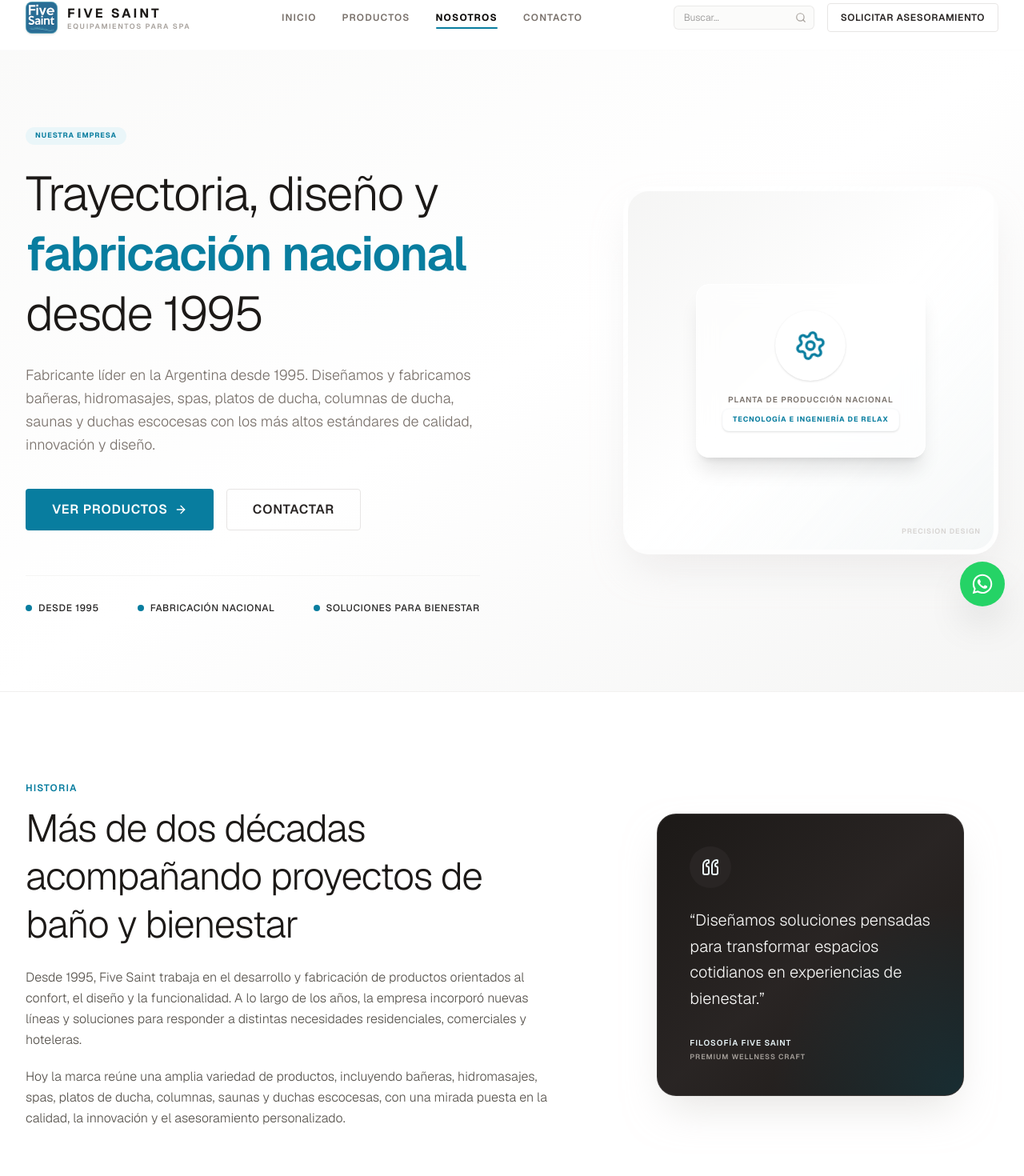
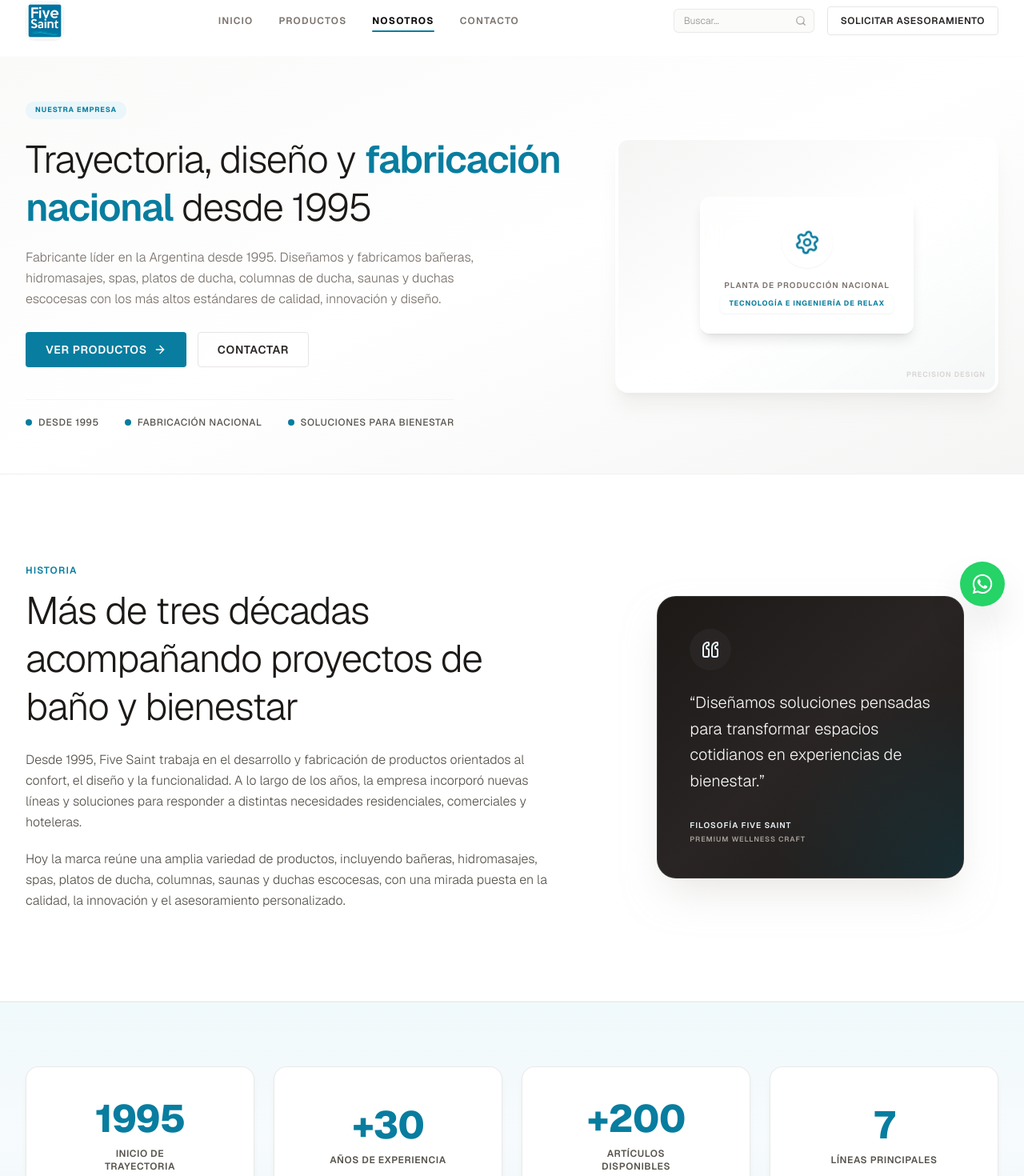
Before and after one commit to yoelzoff98/FiveSaint, a Next.js app: page /nosotros in a window 1280 px wide. Shown: the part 18-1488 px from the top of the page at 80% size. Built offline with nearby package versions, Linux system fonts and the light colour scheme.

Commit message:
fix(landing): ajustes visuales y de contenido solicitados por Five Saint

```diff
--- a/src/components/about/AboutHero.tsx
+++ b/src/components/about/AboutHero.tsx
@@ -12,31 +12,31 @@
  */
 export function AboutHero() {
   return (
-    <section className="relative overflow-hidden bg-gradient-to-br from-stone-50 via-white to-stone-100 py-16 sm:py-24 border-b border-stone-200/50">
+    <section className="relative overflow-hidden bg-gradient-to-br from-stone-50 via-white to-stone-100 py-8 sm:py-12 lg:py-14 border-b border-stone-200/50">
       {/* Gradiente acuático difuso de fondo */}
       <div className="absolute inset-0 -z-10 bg-[radial-gradient(45rem_40rem_at_top_right,theme(colors.accent-soft/15%),transparent)]" />
 
-      <Container className="grid grid-cols-1 lg:grid-cols-12 gap-10 lg:gap-16 items-center">
+      <Container className="grid grid-cols-1 lg:grid-cols-12 gap-8 lg:gap-12 items-center">
 
         {/* Columna Izquierda: Información de Trayectoria y Botonera */}
-        <div className="lg:col-span-7 flex flex-col gap-6 text-left items-start">
+        <div className="lg:col-span-7 flex flex-col gap-4 sm:gap-5 text-left items-start">
           <Badge variant="primary" className="uppercase tracking-widest text-[9px] font-bold px-3 py-1">
             Nuestra empresa
           </Badge>
 
-          <h1 className="text-3.5xl font-light tracking-tight text-stone-900 sm:text-5xl lg:text-6xl leading-tight max-w-2xl">
+          <h1 className="text-3xl font-light tracking-tight text-stone-900 sm:text-4xl lg:text-5xl leading-tight max-w-2xl">
             Trayectoria, diseño y <span className="font-semibold text-accent-deep">fabricación nacional</span> desde {siteConfig.foundedYear}
           </h1>
 
-          <p className="text-base sm:text-lg font-light text-stone-500 leading-relaxed max-w-xl">
+          <p className="text-sm sm:text-base font-light text-stone-500 leading-relaxed max-w-xl">
             {siteConfig.description}
           </p>
 
           {/* Botones de Navegación CTA */}
-          <div className="mt-4 flex flex-wrap gap-4 w-full sm:w-auto">
+          <div className="mt-2 flex flex-wrap gap-3.5 w-full sm:w-auto">
             <Button
               variant="primary"
-              size="lg"
+              size="md"
               className="w-full sm:w-auto uppercase tracking-wider font-semibold group cursor-pointer"
               asChild
             >
@@ -48,7 +48,7 @@
 
             <Button
               variant="outline"
-              size="lg"
+              size="md"
               className="w-full sm:w-auto uppercase tracking-wider font-semibold cursor-pointer"
               asChild
             >
@@ -57,7 +57,7 @@
           </div>
 
           {/* Micro-datos rápidos al pie */}
-          <div className="mt-8 pt-8 border-t border-stone-100 flex flex-wrap gap-6 sm:gap-12 text-stone-650 text-xs font-medium uppercase tracking-wider">
+          <div className="mt-5 pt-5 border-t border-stone-100 flex flex-wrap gap-5 sm:gap-8 text-stone-600 text-xs font-medium uppercase tracking-wider">
             <div className="flex items-center gap-2">
               <div className="h-2 w-2 rounded-full bg-accent-deep" />
               <span>Desde {siteConfig.foundedYear}</span>
@@ -73,27 +73,27 @@
           </div>
         </div>
 
-        {/* Columna Derecha: Placeholder Visual Premium de Fábrica */}
-        <div className="lg:col-span-5 relative w-full h-[320px] sm:h-[400px] lg:h-[460px] rounded-[2rem] overflow-hidden border-[6px] border-white/80 shadow-2xl shadow-stone-300/40 bg-gradient-to-br from-stone-100 via-white to-accent-soft/20 flex items-center justify-center group">
+        {/* Columna Derecha: Tarjeta Visual de Fábrica Nacional */}
+        <div className="lg:col-span-5 relative w-full h-[250px] sm:h-[280px] lg:h-[320px] rounded-2xl overflow-hidden border-4 border-white/90 shadow-xl shadow-stone-300/30 bg-gradient-to-br from-stone-100 via-white to-accent-soft/20 flex items-center justify-center group">
           <div className="absolute inset-0 bg-[radial-gradient(ellipse_at_center,_var(--tw-gradient-stops))] from-accent-soft/30 via-transparent to-transparent -z-10 opacity-70 group-hover:opacity-100 transition-opacity duration-700" />
 
-          <div className="relative flex flex-col items-center justify-center text-center p-8 gap-4 bg-white/60 backdrop-blur-md rounded-2xl border border-white shadow-xl transform group-hover:scale-105 transition-all duration-500">
-            <div className="rounded-full bg-white p-6 shadow-sm relative group-hover:shadow-md transition-shadow">
-              <Settings className="h-10 w-10 text-accent-deep animate-spin-slow" aria-hidden="true" />
+          <div className="relative flex flex-col items-center justify-center text-center p-6 gap-3.5 bg-white/80 backdrop-blur-md rounded-xl border border-white shadow-lg transform group-hover:scale-102 transition-all duration-500 max-w-[280px] sm:max-w-xs">
+            <div className="rounded-full bg-white p-4 shadow-xs relative group-hover:shadow-md transition-shadow">
+              <Settings className="h-8 w-8 text-accent-deep animate-spin-slow" aria-hidden="true" />
             </div>
 
             <div className="flex flex-col gap-1">
               <span className="text-[10px] uppercase tracking-widest font-semibold text-stone-500">
                 Planta de Producción Nacional
               </span>
-              <span className="text-[9px] uppercase tracking-widest font-bold text-accent-deep bg-white px-3 py-1.5 rounded-lg shadow-sm border border-accent-soft/20">
+              <span className="text-[9px] uppercase tracking-widest font-bold text-accent-deep bg-white px-2.5 py-1 rounded-md shadow-xs border border-accent-soft/20">
                 Tecnología e Ingeniería de Relax
               </span>
             </div>
           </div>
 
           {/* Sello de Marca de Agua */}
-          <span className="absolute bottom-4 right-4 text-[9px] uppercase tracking-widest font-semibold text-stone-300">
+          <span className="absolute bottom-3 right-3 text-[9px] uppercase tracking-widest font-semibold text-stone-300">
             Precision Design
           </span>
         </div>
--- a/src/components/about/AboutStatsSection.tsx
+++ b/src/components/about/AboutStatsSection.tsx
@@ -13,7 +13,7 @@
       label: "Inicio de trayectoria"
     },
     {
-      value: "+25",
+      value: "+30",
       label: "Años de experiencia"
     },
     {
@@ -27,22 +27,22 @@
   ];
 
   return (
-    <section className="py-20 lg:py-24 bg-stone-900 border-y border-stone-800 relative overflow-hidden">
-      {/* Luz tenue de fondo para darle profundidad al oscuro */}
-      <div className="absolute inset-0 bg-[radial-gradient(ellipse_at_center,_var(--tw-gradient-stops))] from-accent-deep/10 via-stone-900 to-stone-900 -z-10" />
+    <section className="py-16 lg:py-20 bg-gradient-to-b from-[#f0f9fb] via-[#f7fbfd] to-[#edf6f9] border-y border-stone-200/70 relative overflow-hidden">
+      {/* Sutil halo decorativo en tono turquesa marca */}
+      <div className="absolute inset-0 bg-[radial-gradient(ellipse_at_center,_var(--tw-gradient-stops))] from-[#087d9f]/8 via-transparent to-transparent -z-10" />
 
       <Container>
-        <div className="grid grid-cols-2 lg:grid-cols-4 gap-6 sm:gap-8 text-center relative z-10">
+        <div className="grid grid-cols-2 lg:grid-cols-4 gap-5 sm:gap-6 text-center relative z-10">
           {metrics.map((metric, idx) => (
             <Card
               key={idx}
-              className="bg-stone-800/30 border border-white/5 backdrop-blur-sm shadow-xl flex flex-col justify-center items-center py-10 gap-3 rounded-2xl hover:bg-stone-800/50 hover:-translate-y-1 transition-all duration-300"
+              className="bg-white border border-stone-200/80 shadow-md shadow-stone-200/40 flex flex-col justify-center items-center py-8 sm:py-10 px-4 gap-2 rounded-2xl hover:shadow-xl hover:border-[#087d9f]/40 hover:-translate-y-1 transition-all duration-300"
               padding="none"
             >
-              <span className="text-4xl sm:text-5xl font-light text-white tracking-tight leading-none bg-clip-text text-transparent bg-gradient-to-br from-white to-stone-400">
+              <span className="text-3.5xl sm:text-5xl font-extrabold text-[#087d9f] tracking-tight leading-none">
                 {metric.value}
               </span>
-              <span className="text-[10px] sm:text-xs font-semibold uppercase tracking-wider text-accent-soft mt-1 max-w-[150px] leading-tight">
+              <span className="text-[11px] sm:text-xs font-semibold uppercase tracking-wider text-stone-600 mt-1 max-w-[150px] leading-snug">
                 {metric.label}
               </span>
             </Card>
--- a/src/components/about/AboutStorySection.tsx
+++ b/src/components/about/AboutStorySection.tsx
@@ -17,7 +17,7 @@
         <div className="lg:col-span-7 flex flex-col gap-6 text-left items-start">
           <SectionTitle
             eyebrow="Historia"
-            title="Más de dos décadas acompañando proyectos de baño y bienestar"
+            title="Más de tres décadas acompañando proyectos de baño y bienestar"
           />
 
           <div className="flex flex-col gap-5 text-base font-light text-stone-600 leading-relaxed max-w-2xl">
--- a/src/components/layout/Header.tsx
+++ b/src/components/layout/Header.tsx
@@ -47,28 +47,20 @@
         )}
       >
         <Container className="flex items-center justify-between">
-          {/* Logo Corporativo con subtexto de trayectoria e imagen vectorizada */}
+          {/* Logo Corporativo Oficial */}
           <Link
             href="/"
-            className="group flex items-center gap-3 focus-visible:outline-accent-deep focus-visible:outline-2 focus-visible:outline-offset-4"
+            className="group flex items-center focus-visible:outline-accent-deep focus-visible:outline-2 focus-visible:outline-offset-4"
             aria-label={`${siteConfig.name} - Volver al inicio`}
           >
-            <div className="relative w-10 h-10 overflow-hidden rounded-lg shadow-sm border border-stone-200/40 bg-[#007299] shrink-0 group-hover:scale-105 group-hover:shadow-md transition-all duration-300">
+            <div className="relative w-11 h-11 sm:w-12 sm:h-12 overflow-hidden rounded-xl shadow-xs border border-stone-200/50 shrink-0 group-hover:scale-105 group-hover:shadow-md transition-all duration-300">
               <Image
-                src="/LOGO.svg"
-                alt="Five Saint Logo"
+                src="/logo.webp"
+                alt="Five Saint - Equipamientos para Spa"
                 fill
-                className="object-cover"
+                className="object-contain"
                 priority
               />
-            </div>
-            <div className="flex flex-col text-left">
-              <span className="font-sans text-base font-bold uppercase tracking-[0.2em] text-stone-900 group-hover:text-accent-deep transition-colors leading-tight">
-                {siteConfig.name}
-              </span>
-              <span className="text-[9px] font-semibold uppercase tracking-[0.18em] text-stone-400 mt-0.5 leading-none">
-                Equipamientos para Spa
-              </span>
             </div>
           </Link>
 
--- a/src/components/layout/MobileMenu.tsx
+++ b/src/components/layout/MobileMenu.tsx
@@ -2,6 +2,7 @@
 
 import * as React from "react";
 import Link from "next/link";
+import Image from "next/image";
 import { usePathname } from "next/navigation";
 import { motion, AnimatePresence } from "framer-motion";
 import { X } from "lucide-react";
@@ -62,9 +63,14 @@
           >
             {/* Header del Menú */}
             <div className="flex items-center justify-between">
-              <span className="font-sans text-lg font-semibold uppercase tracking-[0.2em] text-stone-900">
-                {siteConfig.name}
-              </span>
+              <div className="relative w-10 h-10 overflow-hidden rounded-xl shadow-xs border border-stone-200/50 shrink-0">
+                <Image
+                  src="/logo.webp"
+                  alt="Five Saint"
+                  fill
+                  className="object-contain"
+                />
+              </div>
               <button
                 onClick={onClose}
                 aria-label="Cerrar menú de navegación"
--- a/src/components/sections/HeroSection.tsx
+++ b/src/components/sections/HeroSection.tsx
@@ -41,7 +41,7 @@
           <h1 className="text-4xl font-extralight tracking-tight text-white sm:text-5xl lg:text-5xl leading-tight max-w-xl">
             Diseño, confort e innovación <br className="hidden lg:block" />
             para{" "}
-            <span className="font-bold text-[#9de6f2] underline decoration-[#087d9f]/50 decoration-[4px] sm:decoration-[6px] underline-offset-4 sm:underline-offset-8">
+            <span className="font-bold text-[#9de6f2]">
               espacios de bienestar
             </span>
           </h1>
```
Also changed, not shown: src/components/products/ProductCatalogHeader.tsx (+22 -36 lines), src/components/sections/ProductCategoriesSection.tsx (+8 -6 lines).
